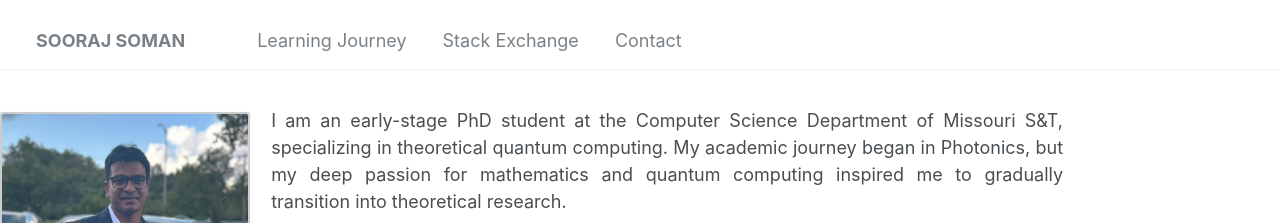
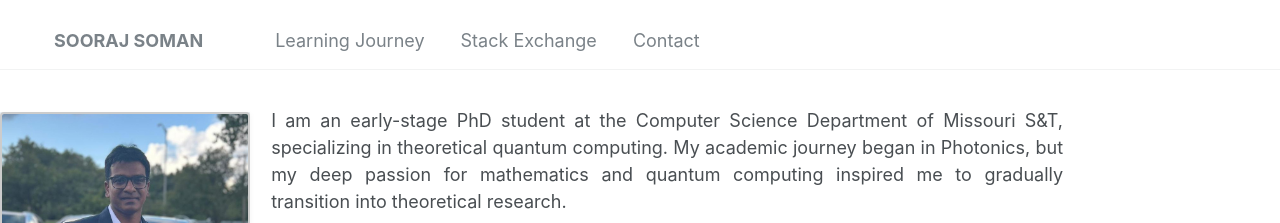
Before and after one commit to soorajss1729/soorajss1729.github.io, a Jekyll site: the page built from _pages/about.md, in a window 1280 px wide. Shown: the top 223 px of the page. Built offline with Jekyll 4.4.1, drawn with Linux system fonts in a browser that asks for light colours.

Commit message:
Update _masthead.scss

```diff
--- a/_sass/_masthead.scss
+++ b/_sass/_masthead.scss
@@ -37,7 +37,8 @@
 }
 
 .masthead__menu {
-  padding-left:1em;
+  padding-left:2em;
+
   ul {
     margin: 0;
     padding: 0;
```
